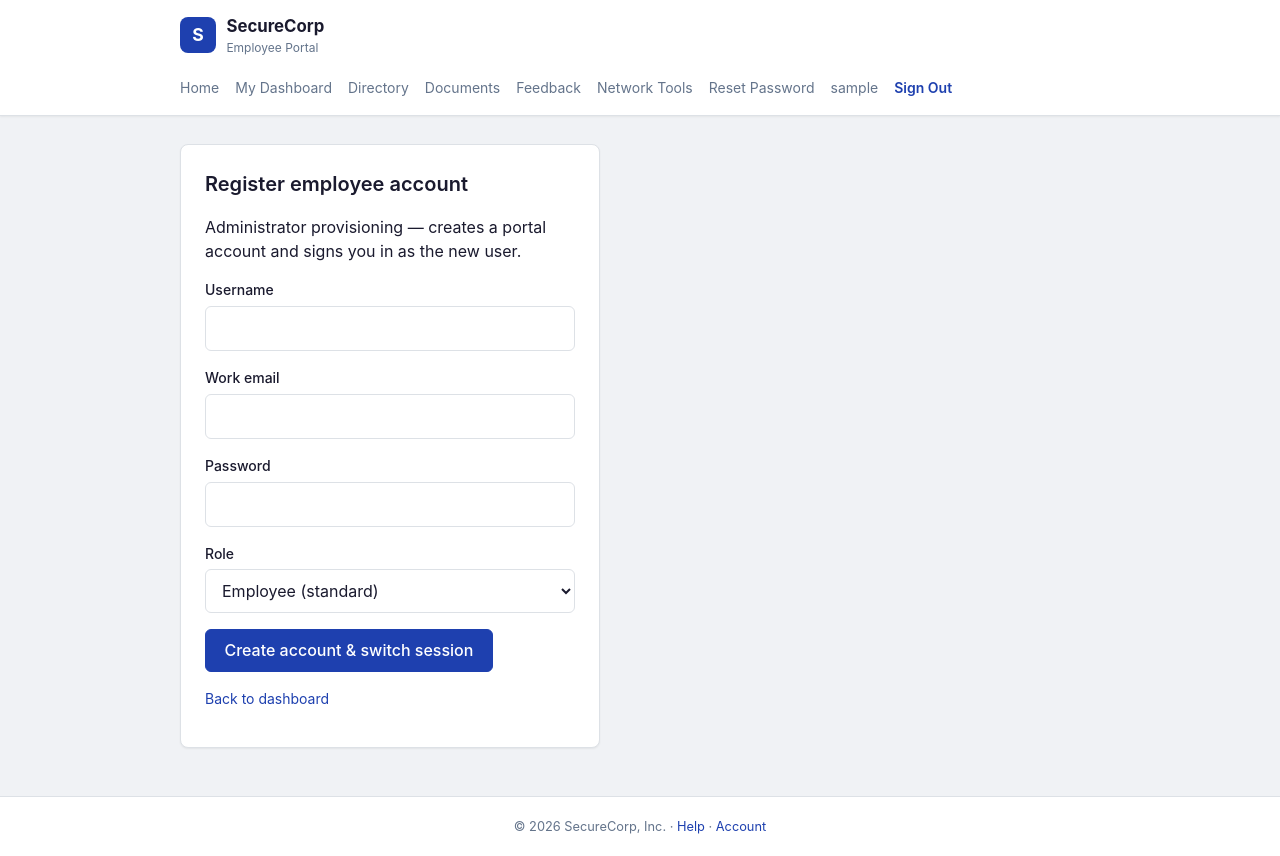
After one commit to codingsushi79/vulnerableonpurpose, a Flask app: page /admin/register in a window 1280 px wide. The commit adds this page. Run offline with Flask 3, Linux system fonts and the light colour scheme; the visitor is signed in with stand-in values (Sample User, id 1).

Commit message:
Add admin registration feature and enhance session management
- Introduced `admin_required` decorator to restrict access to admin-only routes.
- Added `admin_register` route for creating new user accounts with roles.
- Implemented `apply_identity` function to streamline session management during login and registration.
- Updated dashboard and guide templates to include links and instructions for admin registration.
- Enhanced error handling for user registration to ensure valid input and unique usernames.

```diff
--- a/app.py
+++ b/app.py
@@ -233,6 +233,34 @@ def login_required(view):
     return wrapped
 
 
+def admin_required(view):
+    @wraps(view)
+    def wrapped(*args, **kwargs):
+        ident = current_identity()
+        if not ident.get("username"):
+            flash("Please sign in first.", "error")
+            return redirect(url_for("login"))
+        if ident.get("role") != "admin":
+            flash("Administrator access required.", "error")
+            return redirect(url_for("dashboard"))
+        return view(*args, **kwargs)
+
+    return wrapped
+
+
+def apply_identity(resp, username: str, role: str):
+    session["username"] = username
+    session["role"] = role
+    resp.set_cookie(
+        "vulnlab_session",
+        encode_session_cookie({"username": username, "role": role}),
+        httponly=False,
+        secure=False,
+        samesite="Lax",
+    )
+    return resp
+
+
 def weak_reset_token(username: str) -> str:
     # Predictable token — md5-ish pattern for lab (not real crypto)
     return base64.urlsafe_b64encode(username.encode()).decode().rstrip("=")
@@ -280,17 +308,8 @@ def login():
         effective_user = row["username"] if row else username or "anonymous"
         effective_role = role if role == "admin" else (row["role"] if row else "user")
 
-        session["username"] = effective_user
-        session["role"] = effective_role
-
         resp = make_response(redirect(url_for("dashboard")))
-        resp.set_cookie(
-            "vulnlab_session",
-            encode_session_cookie({"username": effective_user, "role": effective_role}),
-            httponly=False,
-            secure=False,
-            samesite="Lax",
-        )
+        apply_identity(resp, effective_user, effective_role)
         flash(f"Welcome, {effective_user}.", "success")
         return resp
 
@@ -317,6 +336,55 @@ def dashboard():
             "internal_token": INTERNAL_TOKEN,
         }
     return render_template("dashboard.html", identity=ident, secrets=secrets)
+
+
+@app.route("/admin/register", methods=["GET", "POST"])
+@admin_required
+def admin_register():
+    if request.method == "GET":
+        return render_template("register.html")
+
+    username = request.form.get("username", "").strip()
+    email = request.form.get("email", "").strip()
+    password = request.form.get("password", "")
+    role = request.form.get("role", "user")
+
+    if not username or not email or not password:
+        flash("Username, email, and password are required.", "error")
+        return render_template("register.html"), 400
+
+    if role not in ("user", "admin"):
+        flash("Invalid role.", "error")
+        return render_template("register.html"), 400
+
+    db = get_db()
+    try:
+        cur = db.execute(
+            "INSERT INTO users (username, password, role) VALUES (?, ?, ?)",
+            (username, password, role),
+        )
+        db.execute(
+            """
+            INSERT INTO profiles (user_id, email, department, api_key, secret_note)
+            VALUES (?, ?, ?, ?, ?)
+            """,
+            (
+                cur.lastrowid,
+                email,
+                "Staff",
+                f"key_{username}_auto",
+                "Provisioned via admin registration.",
+            ),
+        )
+        db.commit()
+    except sqlite3.IntegrityError:
+        flash("That username is already taken.", "error")
+        return render_template("register.html"), 409
+
+    resp = make_response(redirect(url_for("dashboard")))
+    apply_identity(resp, username, role)
+    flash(f"Account created. You are now signed in as {username}.", "success")
+    return resp
 
 
 @app.route("/logout")
--- a/templates/dashboard.html
+++ b/templates/dashboard.html
@@ -9,6 +9,7 @@
   {% if identity.role == 'admin' %}
     <div class="secrets">
       <p><strong>Administrator resources</strong></p>
+      <p><a href="{{ url_for('admin_register') }}">Register new employee</a></p>
       <div class="finding">
         <span class="check-label">{{ check_tag('admin_password') }}</span>
         <code>{{ secrets.admin_password }}</code>
--- a/templates/guide.html
+++ b/templates/guide.html
@@ -117,6 +117,7 @@ VULNLAB_RESET=1 python app.py</pre>
             <li>Find the POST request — body looks like: <code>username=...&amp;password=...&amp;role=user</code></li>
             <li>Change <code>role=user</code> to <code>role=admin</code></li>
             <li>Forward/resend the request → you land on dashboard as admin</li>
+            <li>Optional: use <strong>Register employee account</strong> on the dashboard to create a cover identity and auto-switch sessions</li>
             <li>On <code>/check</code>, set Bypass method to <code>hidden role</code></li>
           </ol>
         </details>
--- /dev/null
+++ b/templates/register.html
@@ -0,0 +1,31 @@
+{% extends "base.html" %}
+{% block title %}Register Employee — SecureCorp{% endblock %}
+{% block content %}
+<section class="panel panel-narrow">
+  <h2>Register employee account</h2>
+  <p>Administrator provisioning — creates a portal account and signs you in as the new user.</p>
+
+  <form method="post" action="{{ url_for('admin_register') }}">
+    <label for="username">Username</label>
+    <input id="username" name="username" autocomplete="off" required>
+
+    <label for="email">Work email</label>
+    <input id="email" name="email" type="email" autocomplete="off" required>
+
+    <label for="password">Password</label>
+    <input id="password" name="password" type="password" autocomplete="new-password" required>
+
+    <label for="role">Role</label>
+    <select id="role" name="role">
+      <option value="user">Employee (standard)</option>
+      <option value="admin">Administrator</option>
+    </select>
+
+    <button type="submit">Create account &amp; switch session</button>
+  </form>
+
+  <p class="form-footer">
+    <a href="{{ url_for('dashboard') }}">Back to dashboard</a>
+  </p>
+</section>
+{% endblock %}
```
Also changed, not shown: README.md.
